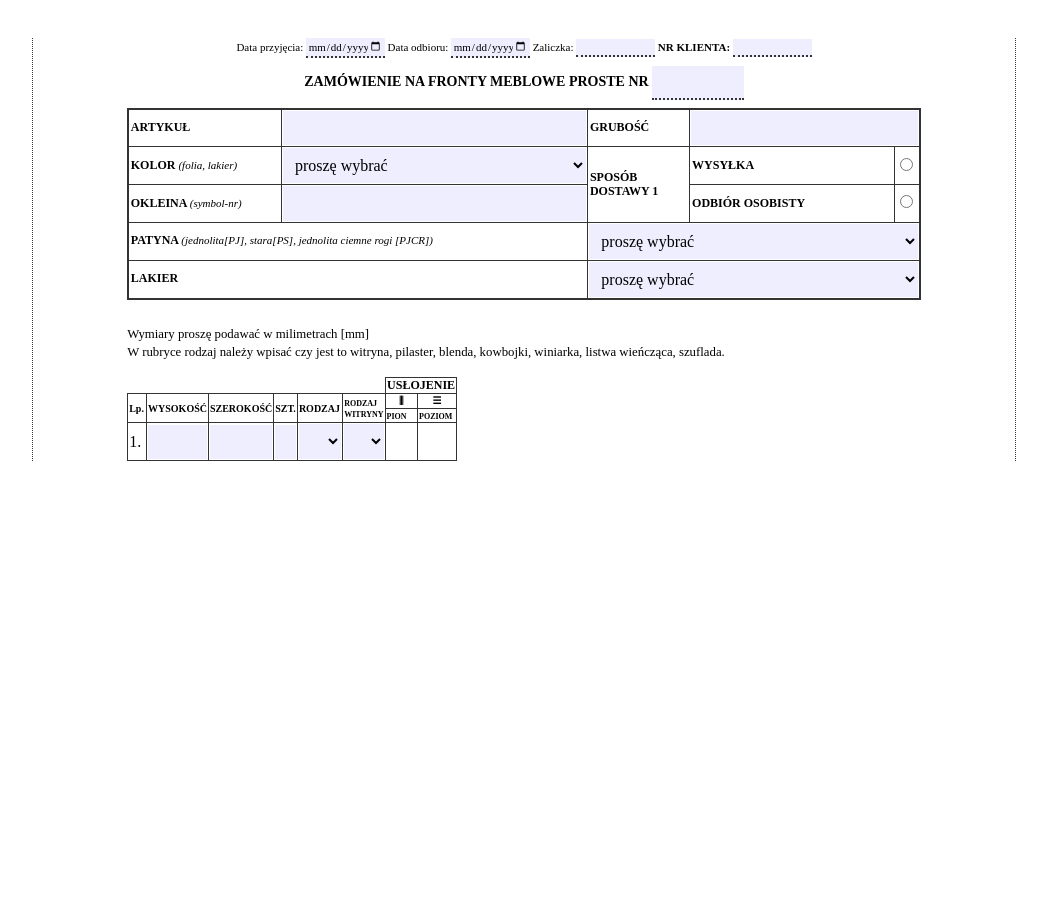
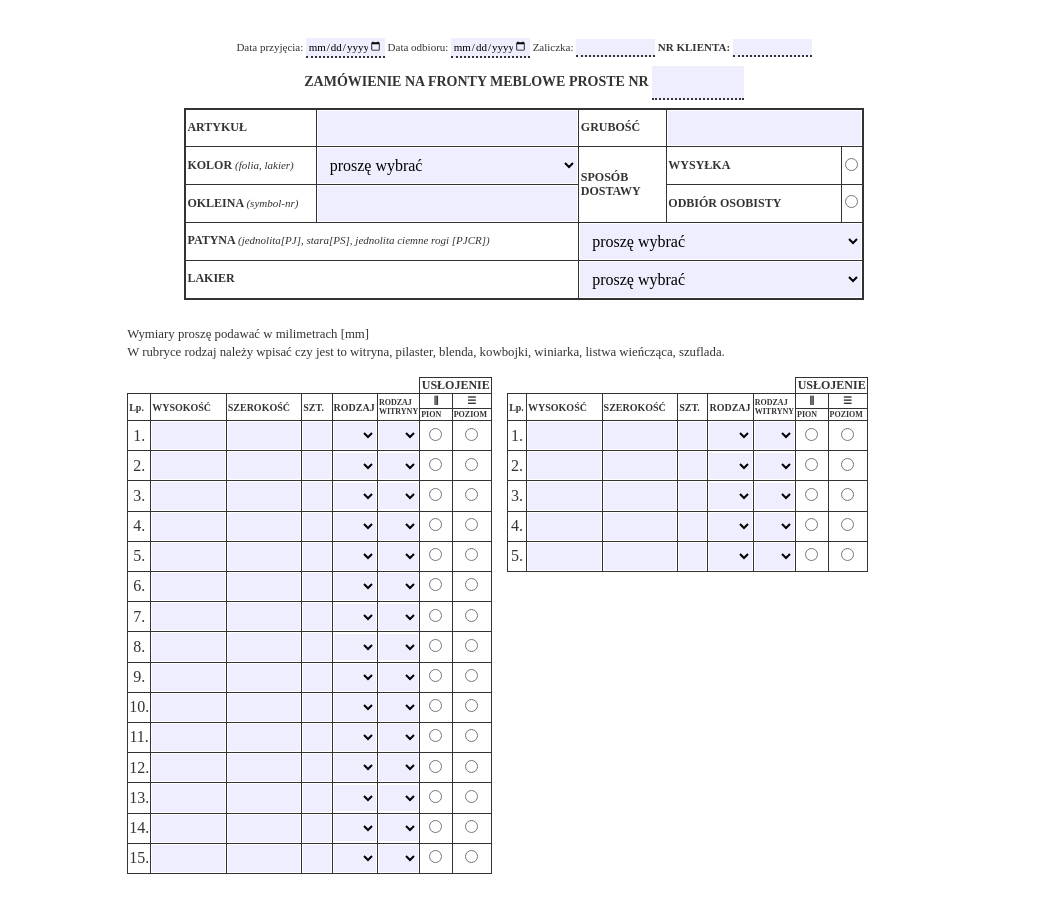
Before and after one commit to MarcinOstaszewski/formularz, a plain HTML site: page fronty_meblowe__table.html in a window 1280 px wide. Shown: the whole page, without its empty margins (116-1163 px from the left). Before the commit the page ends 800 px from the top, so only its background shows below. Drawn offline with Linux system fonts and the light colour scheme.

Commit message:
add use templates and script to add bottom tables;

```diff
--- a/fronty_meblowe__table.css
+++ b/fronty_meblowe__table.css
@@ -1,3 +1,11 @@
+/* COLORS */
+:root {
+  --text-color: #333;
+  --border-color: #333;
+  --bg-color: #fff;
+  --bg-control-color: #eef;
+}
+
 /* GENERAL */
 td, th {
   box-sizing: border-box;
@@ -5,11 +13,10 @@ td, th {
 }
 
 .page-a4 {
+  color: var(--text-color);
   margin: 0 auto;
-  padding: 0 2.5cm;
+  padding: 0;
   width: 21cm;
-  border-left: 1px dotted #333;
-  border-right: 1px dotted #333;
 }
 
 .info-by-receiver {
@@ -29,6 +36,7 @@ input::-webkit-inner-spin-button {
 input[type=number] {
   -moz-appearance: textfield;
 }
+
 .order-heading {
   font-size: 14px;
   font-weight: bold;
@@ -36,23 +44,22 @@ input[type=number] {
   margin: 0.5rem auto;
 }
 
-.table-top, .table-bottom {
+.top-table, .bottom-table {
   border-collapse: collapse;
   border-spacing: 0 !important;
 }
-.table-top {
+.top-table {
   margin: 0 auto 1rem auto;
-  width: 16cm;
+  max-width: 18cm;
 }
-.table-bottom {
-  width: 8.5cm;
-  margin: 0;
+.bottom-table {
+  margin: 0 3mm 0 0;
   display: inline;
 }
 
 td,
 th {
-  border: 1px solid #333;
+  border: 1px solid var(--border-color);
   border-spacing: 0 !important;
 }
 td.border-none,
@@ -62,7 +69,7 @@ th.border-none {
 
 .bottom-container {
   width: 20cm;
-  margin: 0;
+  margin: 0 0 2rem 0;
   text-align: left;
 }
 
@@ -71,11 +78,24 @@ th.border-none {
   padding: 0.5rem;
   margin: 0;
   border: 0;
-  background-color: #eef;
+  background-color: var(--bg-control-color);
 }
 
 select.control-cell {
   width: 100%;
+}
+
+.bottom-table .control-cell {
+  width: calc(100% - 0.2rem);
+  padding: 0.1rem;
+  font-size: 14px;
+  line-height: 24px;
+}
+
+.bottom-table select.control-cell {
+  width: 100%;
+  line-height: 24px;
+  padding: 0.3rem 0;
 }
 
 .title-cell {
@@ -83,78 +103,65 @@ select.control-cell {
   font-weight: bold;
   padding-left: .1rem;
 }
-.title-cell.text-sm {
-  font-size: 10px;
-}
-.title-cell.text-sm small {
-  font-size: 8px;
-}
 .title-cell i {
   font-weight: normal;
   font-size: 11px;
 }
 
 /* CUSTOM ELEMENTS STYLES */
-
 .bottom-table-legend {
   margin: 1.5rem 0 1rem 0;
 }
+.row-number-cell {
+  height: 7mm;
+  text-align: center;
+}
+
+
+/* PADDINGS */
+.pl-1 { padding-left: 0.1rem; }
+.pl-2 { padding-left: 0.2rem; }
+
 /* UTILS */
+.text-sm { font-size: 10px; }
+.text-xs { font-size: 8px; }
+
 .align-center {
   text-align: center;
 }
 .h-full {
   height: 100%;
 }
-.col-4 {
-  width: 33.33333333%;
-}
-.col-6 {
-  width: 50%;
-}
-.col-8 {
-  width: 66.66666667%;
-}
-.col-12 {
-  width: 100%;
-}
 
 /* WIDTHS */
-.w-5mm { width: 5mm;}
-.w-6mm { width: 6mm;}
-.w-8mm { width: 8mm;}
-.w-9mm { width: 9mm;}
-.w-12mm { width: 12mm;}
-.w-16mm { width: 16mm;}
+.col-6 { width: 50%; }
+.col-4 { width: 33.33333333%; }
+.col-8 { width: 66.66666667%; }
+.col-12 { width: 100%; }
 
-.w-05cm {
-  width: 0.5cm;
-}
-.w-1cm {
-  width: 1cm;
-}
-.w-2cm {
-  width: 2cm;
-}
-.w-3cm {
-  width: 3cm;
-}
-.w-4cm {
-  width: 4cm;
-}
-.w-5cm {
-  width: 5cm;
-}
-.w-6cm {
-  width: 6cm;
-}
+.w-5mm { width: 5mm; }
+.w-6mm { width: 6mm; }
+.w-8mm { width: 8mm; }
+.w-9mm { width: 9mm; }
+.w-10mm { width: 10mm; }
+.w-12mm { width: 12mm; }
+.w-16mm { width: 16mm; }
+.w-20mm { width: 20mm; }
+.w-30mm { width: 30mm; }
+.w-40mm { width: 40mm; }
+.w-50mm { width: 50mm; }
+.w-60mm { width: 60mm; }
 
+/* BORDERS */
 .border-bold {
-  border: 2px solid #333;
+  border: 2px solid var(--border-color);
 }
 .border-none {
   border: none;
 }
 .bottom-dotted {
-  border-bottom: 2px dotted #333;
+  border-bottom: 2px dotted var(--border-color);
 }
+.hidden {
+  display: none;
+}
--- a/fronty_meblowe__table.html
+++ b/fronty_meblowe__table.html
@@ -3,66 +3,68 @@
 <head>
   <meta charset="UTF-8">
   <meta name="viewport" content="width=device-width, initial-scale=1.0">
-  <title>Document</title>
+  <title>ZAMÓWIENIE NA FRONTY MEBLOWE PROSTE</title>
   <link rel="stylesheet" href="./normalize.css">
   <link rel="stylesheet" href="./fronty_meblowe__table.css">
 </head>
 <body>
   <main class="page-a4">
-    <form action="/some-endpoint">
+    <form class="">
       <div class="info-by-receiver">
         <label for="date-of-receive">Data przyjęcia:</label>
-        <input id="date-of-receive" class="control-cell bottom-dotted w-2cm" type="date">
+        <input id="date-of-receive" class="control-cell bottom-dotted w-20mm" type="date">
         <label for="date-of-receipt">Data odbioru:</label>
-        <input id="date-of-receipt" class="control-cell bottom-dotted w-2cm" type="date">
+        <input id="date-of-receipt" class="control-cell bottom-dotted w-20mm" type="date">
         <label for="advance-payment">Zaliczka:</label>
-        <input id="advance-payment" class="control-cell bottom-dotted w-2cm" type="number">
+        <input id="advance-payment" class="control-cell bottom-dotted w-20mm" type="number">
         <strong for="client-number">NR KLIENTA:</strong>
-        <input id="client-number" class="control-cell bottom-dotted w-2cm" type="number">
+        <input id="client-number" class="control-cell bottom-dotted w-20mm" type="number">
       </div>
 
       <h4 class="order-heading">ZAMÓWIENIE NA FRONTY MEBLOWE PROSTE NR
-        <input type="text" class="control-cell w-2cm bottom-dotted">
+        <input type="text" class="control-cell w-20mm bottom-dotted">
       </h4>
 
-      <table class="table-top col-12 border-bold">
+      <table class="top-table col-12 border-bold">
         <tr>
-          <td class="w-3cm title-cell">ARTYKUŁ</td>
-          <td class="w-6cm">
-            <input class="control-cell" type="number" min="0" max="999">
+          <td class="w-30mm title-cell">ARTYKUŁ</td>
+          <td class="w-60mm">
+            <input class="control-cell" type="number" min="0" max="999" required aria-required>
           </td>
-          <td class="w-2cm title-cell">GRUBOŚĆ</td>
+          <td class="w-20mm title-cell">GRUBOŚĆ</td>
           <td colspan="2">
-            <input class="control-cell" type="number">
+            <input class="control-cell" type="number" required aria-required>
           </td>
         </tr>
         <tr>
           <td class="title-cell">KOLOR <i>(folia, lakier)</i></td>
           <td>
-            <select class="control-cell">
+            <select class="control-cell" required aria-required>
               <option value="folia">proszę wybrać</option>
               <option value="folia">FOLIA</option>
               <option value="lakier">LAKIER</option>
             </select>
           </td>
-          <td rowspan="2" class="title-cell">SPOSÓB DOSTAWY 1</td>
-          <td class="w-4cm title-cell">WYSYŁKA</td>
-          <td class="w-05cm align-center">
-            <input class="form-check-input" type="radio" name="delivery" id="shipment" value="shipment">
+          <td rowspan="2" class="title-cell">SPOSÓB DOSTAWY</td>
+          <td class="w-40mm title-cell">WYSYŁKA</td>
+          <td class="w-5mm align-center">
+            <input class="form-check-input" type="radio" name="delivery" id="shipment" value="shipment" required aria-required>
           </td>
         </tr>
         <tr>
           <td class="title-cell">OKLEINA <i>(symbol-nr)</i></td>
-          <td><input class="control-cell" type="number" min="0" max=""></td>
+          <td>
+            <input class="control-cell" type="number" required>
+          </td>
           <td class="title-cell">ODBIÓR OSOBISTY</td>
           <td class="align-center">
-            <input class="form-check-input" type="radio" name="delivery" id="personal-collection" value="personal-collection">
+            <input class="form-check-input" type="radio" name="delivery" id="personal-collection" value="personal-collection" required>
           </td>
         </tr>
         <tr>
           <td colspan="2" class="title-cell">PATYNA <i>(jednolita[PJ], stara[PS], jednolita ciemne rogi [PJCR])</i></td>
           <td colspan="3">
-            <select class="control-cell">
+            <select class="control-cell" required>
               <option value="folia">proszę wybrać</option>
               <option value="folia">JEDNOLITA</option>
               <option value="lakier">STARA</option>
@@ -72,12 +74,14 @@
         </tr>
         <tr>
           <td colspan="2" class="title-cell">LAKIER</td>
-          <td colspan="3"><select class="control-cell">
-            <option value="folia">proszę wybrać</option>
-            <option value="folia">MAT</option>
-            <option value="lakier">MAT STRUKTURALNY</option>
-            <option value="folia">POŁYSK</option>
-          </select></td>
+          <td colspan="3">
+            <select class="control-cell" required>
+              <option value="folia">proszę wybrać</option>
+              <option value="folia">MAT</option>
+              <option value="lakier">MAT STRUKTURALNY</option>
+              <option value="folia">POŁYSK</option>
+            </select>
+          </td>
         </tr>
       </table>
 
@@ -89,98 +93,15 @@
           </small>
         </div>
 
-        <div class="inline-container">
-          <table class="table-bottom">
-            <tbody>
-              <tr>
-                <th colspan="6" class="border-none"></th>
-                <th colspan="2" class="title-cell">USŁOJENIE</th>
-              </tr>
-              <tr class="title-cell text-sm">
-                <th class="w-5mm" rowspan="2">Lp.</th>
-                <th class="w-16mm" rowspan="2">WYSOKOŚĆ</th>
-                <th class="w-16mm" rowspan="2">SZEROKOŚĆ</th>
-                <th class="w-6mm" rowspan="2">SZT.</th>
-                <th class="w-12mm" rowspan="2">RODZAJ</th>
-                <th class="w-9mm" rowspan="2"><small>RODZAJ WITRYNY</small></th>
-                <th class="align-center">&#11004;</th>
-                <th class="align-center">&#9776;</th>
-              </tr>
-              <tr class="title-cell text-sm">
-                <th class="w-8mm"><small>PION</small></th>
-                <th class="w-8mm"><small>POZIOM</small></th>
-              </tr>
+        <div id="bottom-tables-container"></div>
 
-              <tr>
-                <td>1.</td>
-                <td><input class="control-cell" type="number" min="0" max="1200"></td>
-                <td><input class="control-cell" type="number" min="0" max="1200"></td>
-                <td><input class="control-cell" type="number" min="0" max="500"></td>
-                <td max-width="12mm">
-                  <select class="control-cell" name="kind1" id="kind1">
-                    <option value="unselected"></option>
-                    <option value="witryna">witryna</option>
-                    <option value="pilaster">pilaster</option>
-                    <option value="blenda">blenda</option>
-                    <option value="kowbojki">kowbojki</option>
-                    <option value="winiarka">winiarka</option>
-                    <option value="listwa">listwa</option>
-                    <option value="szuflada">szuflada</option>
-                  </select>
-                </td>
-                <td>
-                  <select class="control-cell" name="kind2" id="kind2">
-                    <option value="unselected"></option>
-                    <option value="pusta">pusta</option>
-                    <option value="folia1">SZ1F</option>
-                    <option value="lakier1">SZ1L</option>
-                    <option value="folia2">SZ2F</option>
-                    <option value="lakier2">SZ2L</option>
-                    <option value="folia3">SZ3F</option>
-                    <option value="lakier3">SZ3L</option>
-                    <option value="folia4">SZ4F</option>
-                    <option value="lakier4">SZ4L</option>
-                    <option value="folia5">SZ5F</option>
-                    <option value="lakier5">SZ5L</option>
-                    <option value="folia6">SZ6F</option>
-                    <option value="lakier6">SZ6L</option>
-                    <option value="folia7">SZ7F</option>
-                    <option value="lakier7">SZ7L</option>
-                    <option value="folia8">SZ8F</option>
-                    <option value="lakier8">SZ8L</option>
-                    <option value="folia9">SZ9F</option>
-                    <option value="lakier9">SZ9L</option>
-                    <option value="folia10">SZ10F</option>
-                    <option value="lakier10">SZ10L</option>
-                    <option value="folia11">SZ11F</option>
-                    <option value="lakier11">SZ11L</option>
-                    <option value="folia12">SZ12F</option>
-                    <option value="lakier12">SZ12L</option>
-                    <option value="folia13">SZ13F</option>
-                    <option value="lakier13">SZ13L</option>
-                    <option value="folia14">SZ14F</option>
-                    <option value="lakier14">SZ14L</option>
-                    <option value="folia15">SZ15F</option>
-                    <option value="lakier15">SZ15L</option>
-                    <option value="folia16">SZ16F</option>
-                    <option value="lakier16">SZ16L</option>
-                  </select>
-                </td>
-                <td></td>
-                <td></td>
-              </tr>
-            </tbody>
-          </table>
-
-
-
-        </div>
       </div>
     </form>
   </main>
 
-  <template id="bottom-table-header">
-    <table class="table-bottom">
+
+  <template id="bottom-table-header" class="hidden">
+    <table class="bottom-table">
       <tbody>
         <tr>
           <th colspan="6" class="border-none"></th>
@@ -188,29 +109,34 @@
         </tr>
         <tr class="title-cell text-sm">
           <th class="w-5mm" rowspan="2">Lp.</th>
-          <th class="w-16mm" rowspan="2">WYSOKOŚĆ</th>
-          <th class="w-16mm" rowspan="2">SZEROKOŚĆ</th>
-          <th class="w-6mm" rowspan="2">SZT.</th>
+          <th class="w-20mm" rowspan="2">WYSOKOŚĆ</th>
+          <th class="w-20mm" rowspan="2">SZEROKOŚĆ</th>
+          <th class="w-8mm" rowspan="2">SZT.</th>
           <th class="w-12mm" rowspan="2">RODZAJ</th>
-          <th class="w-9mm" rowspan="2"><small>RODZAJ WITRYNY</small></th>
+          <th class="w-9mm text-xs" rowspan="2">RODZAJ WITRYNY</th>
           <th class="align-center">&#11004;</th>
           <th class="align-center">&#9776;</th>
         </tr>
-        <tr class="title-cell text-sm">
-          <th class="w-8mm"><small>PION</small></th>
-          <th class="w-8mm"><small>POZIOM</small></th>
+        <tr class="title-cell">
+          <th class="w-8mm text-xs">PION</th>
+          <th class="w-8mm text-xs">POZIOM</th>
         </tr>
-
       </tbody>
     </table>
   </template>
 
   <template id="bottom-table-row">
     <tr>
-      <td>1.</td>
-      <td><input class="control-cell" type="number" min="0" max="1200"></td>
-      <td><input class="control-cell" type="number" min="0" max="1200"></td>
-      <td><input class="control-cell" type="number" min="0" max="500"></td>
+      <td class="row-number-cell"></td>
+      <td>
+        <label for="height" class="hidden">Wysokość</label>
+        <input name="height" class="control-cell" type="number" min="0" max="1200" aria-describedby="height">
+      </td>
+      <td>
+        <label for="width" class="hidden">Szerokość</label>
+        <input name="width" class="control-cell" type="number" min="0" max="1200">
+      </td>
+      <td><input name="pieces" class="control-cell" type="number" min="0" max="500"></td>
       <td max-width="12mm">
         <select class="control-cell" name="kind1" id="kind1">
           <option value="unselected"></option>
@@ -224,7 +150,7 @@
         </select>
       </td>
       <td>
-        <select class="control-cell" name="kind2" id="kind2">
+        <select class="control-cell" name="row1-kind2" id="row1-kind2">
           <option value="unselected"></option>
           <option value="pusta">pusta</option>
           <option value="folia1">SZ1F</option>
@@ -261,8 +187,12 @@
           <option value="lakier16">SZ16L</option>
         </select>
       </td>
-      <td></td>
-      <td></td>
+      <td class="align-center">
+        <input type="radio" id="row1-vertical" name="row1-direction" value="row1-vertical">
+      </td>
+      <td class="align-center">
+        <input type="radio" id="row1-horizontal" name="row1-direction" value="row1-horizontal">
+      </td>
     </tr>
   </template>
 
--- a/index.js
+++ b/index.js
@@ -1 +1,38 @@
-const bottomTableHeader = document.getElementById('bottom-table-header');
+function createBottomTable() {
+    const tablesContainer = document.getElementById('bottom-tables-container');
+    const headerTemplate = document.getElementById('bottom-table-header');
+    const rowTemplate = document.getElementById('bottom-table-row');
+
+    function appendTableHeader(tableId) {
+      const tableHeader = headerTemplate.content.cloneNode(true);
+      tableHeader.querySelector('.bottom-table').id = tableId;
+      tablesContainer.appendChild(tableHeader);
+    }
+
+    function createTableRows(tableId, rowsNumber, addNotes) {
+      const tableBottom = document.getElementById(tableId);
+      for (let i = 1; i <= rowsNumber; i++) {
+        const row = rowTemplate.content.cloneNode(true);
+        row.querySelector('.row-number-cell').textContent = i + ".";
+        tableBottom.appendChild(row);
+      }
+      if (addNotes) {
+        console.log('Adding notes');
+      }
+    }
+
+    function createTable(tableId, rowsNumber, addNotes) {
+      appendTableHeader(tableId);
+      createTableRows(tableId, rowsNumber, addNotes);
+    }
+
+    createTable('bottom-table-left', 15, false);
+    createTable('bottom-table-right', 5, true);
+
+}
+
+if ("content" in document.createElement("template")) {
+  createBottomTable();
+} else {
+  console.error('Your browser does not support templates');
+}
```
